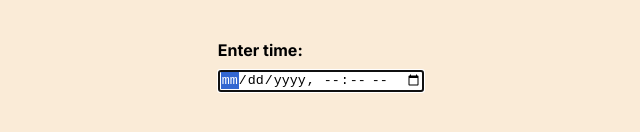
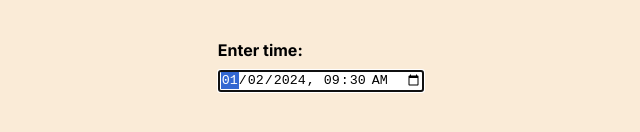
Before and after one commit to adithya-s-sekhar/countdown, a React (Vite) app: page / in a window 1280 px wide. Shown: the part 484-616 px from the top of the page, without its empty margins (319-959 px from the left). Built offline with nearby package versions, Linux system fonts and the light colour scheme.

Commit message:
Show default target time in input

```diff
--- a/src/features/countdown/TargetTimeInput/TargetTimeInput.jsx
+++ b/src/features/countdown/TargetTimeInput/TargetTimeInput.jsx
@@ -1,11 +1,19 @@
 import "./TargetTimeInput.css";
 import { useDispatch } from "react-redux";
 import { setTargetTime } from "../countdownSlice";
+import { useSelector } from "react-redux";
+import { useState } from "react";
+import { msToHumanDate } from "../../../utils/functions";
 
 function TargetTimeInput() {
   const dispatch = useDispatch();
 
-  function handleTargetTime(e) {
+  const defaultTime = useSelector(state => state.countdown?.targetTime);
+
+  const [inputTime, setInputTime] = useState(msToHumanDate(defaultTime));
+
+  function handleInputTime(e) {
+    setInputTime(e.target.value);
     dispatch(setTargetTime(Date.parse(e.target.value)));
   }
 
@@ -18,8 +26,9 @@ function TargetTimeInput() {
       </label>
       <input
         type="datetime-local"
-        onChange={(e) => handleTargetTime(e)}
+        onChange={(e) => handleInputTime(e)}
         id="time"
+        value={inputTime}
         autoFocus
       />
     </form>
--- a/src/utils/functions.js
+++ b/src/utils/functions.js
@@ -47,3 +47,13 @@ export function enableIfSame(value, target){
     return 'disabled';
   }
 }
+
+export function msToHumanDate(ms){
+  const d = new Date(ms);
+
+  return d.getFullYear()
+    + '-' + addZeroIfUnderTen(d.getMonth())
+    + '-' + addZeroIfUnderTen(d.getDate())
+    + 'T' + addZeroIfUnderTen(d.getHours())
+    + ':' + addZeroIfUnderTen(d.getMinutes())
+}
```
